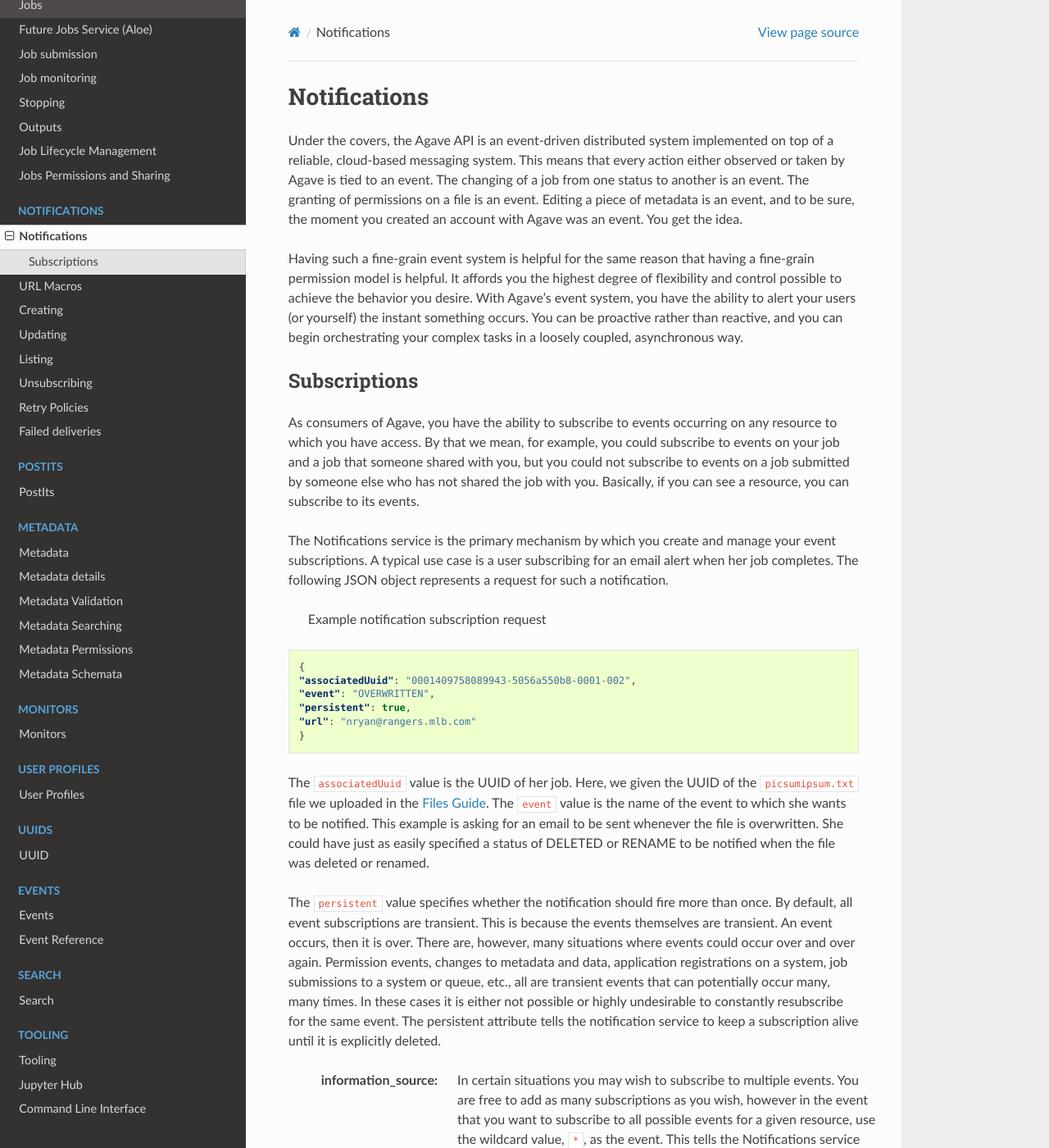
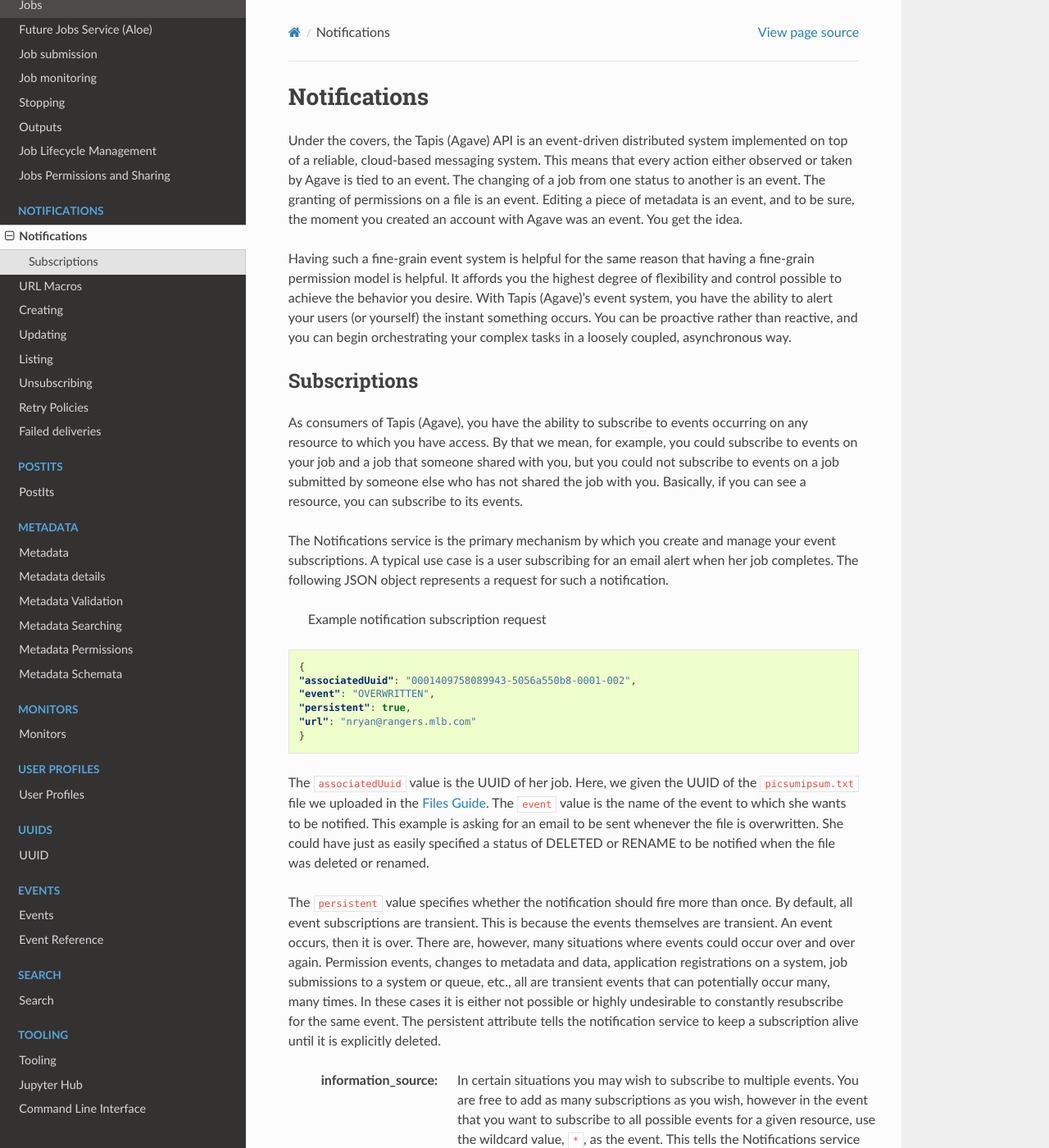
Before and after one commit to TACC-Cloud/agave-docs, a Sphinx documentation site: the page built from docs/agave/guides/notifications/introduction.rst, in a window 1280 px wide and 1400 px high. Shown: the whole window at 82% size. Built offline with Sphinx 7.4.7 and the Read the Docs theme 2.0.0, drawn with Linux system fonts in a browser that asks for light colours; pages that are not in the unit, such as notebooks, are missing from menus; some of the changed text lies outside the part shown.

Commit message:
notifications

```diff
--- a/docs/agave/guides/notifications/introduction.rst
+++ b/docs/agave/guides/notifications/introduction.rst
@@ -5,14 +5,14 @@
 Notifications
 =============
 
-Under the covers, the Agave API is an event-driven distributed system implemented on top of a reliable, cloud-based messaging system. This means that every action either observed or taken by Agave is tied to an event. The changing of a job from one status to another is an event. The granting of permissions on a file is an event. Editing a piece of metadata is an event, and to be sure, the moment you created an account with Agave was an event. You get the idea.
+Under the covers, the Tapis (Agave) API is an event-driven distributed system implemented on top of a reliable, cloud-based messaging system. This means that every action either observed or taken by Agave is tied to an event. The changing of a job from one status to another is an event. The granting of permissions on a file is an event. Editing a piece of metadata is an event, and to be sure, the moment you created an account with Agave was an event. You get the idea.
 
-Having such a fine-grain event system is helpful for the same reason that having a fine-grain permission model is helpful. It affords you the highest degree of flexibility and control possible to achieve the behavior you desire. With Agave's event system, you have the ability to alert your users (or yourself) the instant something occurs. You can be proactive rather than reactive, and you can begin orchestrating your complex tasks in a loosely coupled, asynchronous way.
+Having such a fine-grain event system is helpful for the same reason that having a fine-grain permission model is helpful. It affords you the highest degree of flexibility and control possible to achieve the behavior you desire. With Tapis (Agave)'s event system, you have the ability to alert your users (or yourself) the instant something occurs. You can be proactive rather than reactive, and you can begin orchestrating your complex tasks in a loosely coupled, asynchronous way.
 
 Subscriptions
 -------------
 
-As consumers of Agave, you have the ability to subscribe to events occurring on any resource to which you have access. By that we mean, for example, you could subscribe to events on your job and a job that someone shared with you, but you could not subscribe to events on a job submitted by someone else who has not shared the job with you. Basically, if you can see a resource, you can subscribe to its events.
+As consumers of Tapis (Agave), you have the ability to subscribe to events occurring on any resource to which you have access. By that we mean, for example, you could subscribe to events on your job and a job that someone shared with you, but you could not subscribe to events on a job submitted by someone else who has not shared the job with you. Basically, if you can see a resource, you can subscribe to its events.
 
 The Notifications service is the primary mechanism by which you create and manage your event subscriptions. A typical use case is a user subscribing for an email alert when her job completes. The following JSON object represents a request for such a notification.
 
@@ -38,7 +38,7 @@ The ``persistent`` value specifies whether the notification should fire more tha
 
    :information_source: In certain situations you may wish to subscribe to multiple events. You are free to add as many subscriptions as you wish, however in the event that you want to subscribe to all possible events for a given resource, use the wildcard value, ``*``\ , as the event. This tells the Notifications service that you wanted to be notified of every event for that resource.
 
-   :information_source: A listing of all Agave's resource-level events, grouped by resource, can be found in the `Events <https://tacc-cloud.readthedocs.io/projects/agave/en/latest/agave/guides/events/introduction.html>`_ section.
+   :information_source: A listing of all Tapis (Agave)'s resource-level events, grouped by resource, can be found in the `Events <https://tacc-cloud.readthedocs.io/projects/agave/en/latest/agave/guides/events/introduction.html>`_ section.
 
 
-Continuing to work through the example, the ``url`` value specifies where the notification should be sent. In this example, our example user specified that she would like to be notified via email. Agave supports both email and webhook notifications. If you are unfamiliar with webhooks, take a moment to glance at the :raw-html-m2r:`<a href="http://webhooks.org" target="_blank">webhooks.org</a>` page for a brief overview. If you are a :raw-html-m2r:`<a href="http://en.wikipedia.org/wiki/Design_Patterns_(book)" title="Gang of Four" target="_blank">Gang of Four</a>` disciple, webhooks are a mechanism for implementing the :raw-html-m2r:`<a href="http://en.wikipedia.org/wiki/Observer%5Fpattern" title="Observer Pattern" target="_blank">Observer Pattern</a>`. Webhooks are widely used across the web and chances are that something you're using right now is leveraging them.
+Continuing to work through the example, the ``url`` value specifies where the notification should be sent. In this example, our example user specified that she would like to be notified via email. Tapis (Agave) supports both email and webhook notifications. If you are unfamiliar with webhooks, take a moment to glance at the :raw-html-m2r:`<a href="http://webhooks.org" target="_blank">webhooks.org</a>` page for a brief overview. If you are a :raw-html-m2r:`<a href="http://en.wikipedia.org/wiki/Design_Patterns_(book)" title="Gang of Four" target="_blank">Gang of Four</a>` disciple, webhooks are a mechanism for implementing the :raw-html-m2r:`<a href="http://en.wikipedia.org/wiki/Observer%5Fpattern" title="Observer Pattern" target="_blank">Observer Pattern</a>`. Webhooks are widely used across the web and chances are that something you're using right now is leveraging them.
--- a/docs/agave/guides/notifications/notification-managing.rst
+++ b/docs/agave/guides/notifications/notification-managing.rst
@@ -276,4 +276,4 @@ Unsubscribe from a notification subscription with the following CLI command:
 |
 
 
-A standard Agave response with an empty result will be returned.
+A standard Tapis (Agave) response with an empty result will be returned.
```
Also changed, not shown: docs/agave/guides/notifications/notification-macros.rst (+5 -5 lines).
